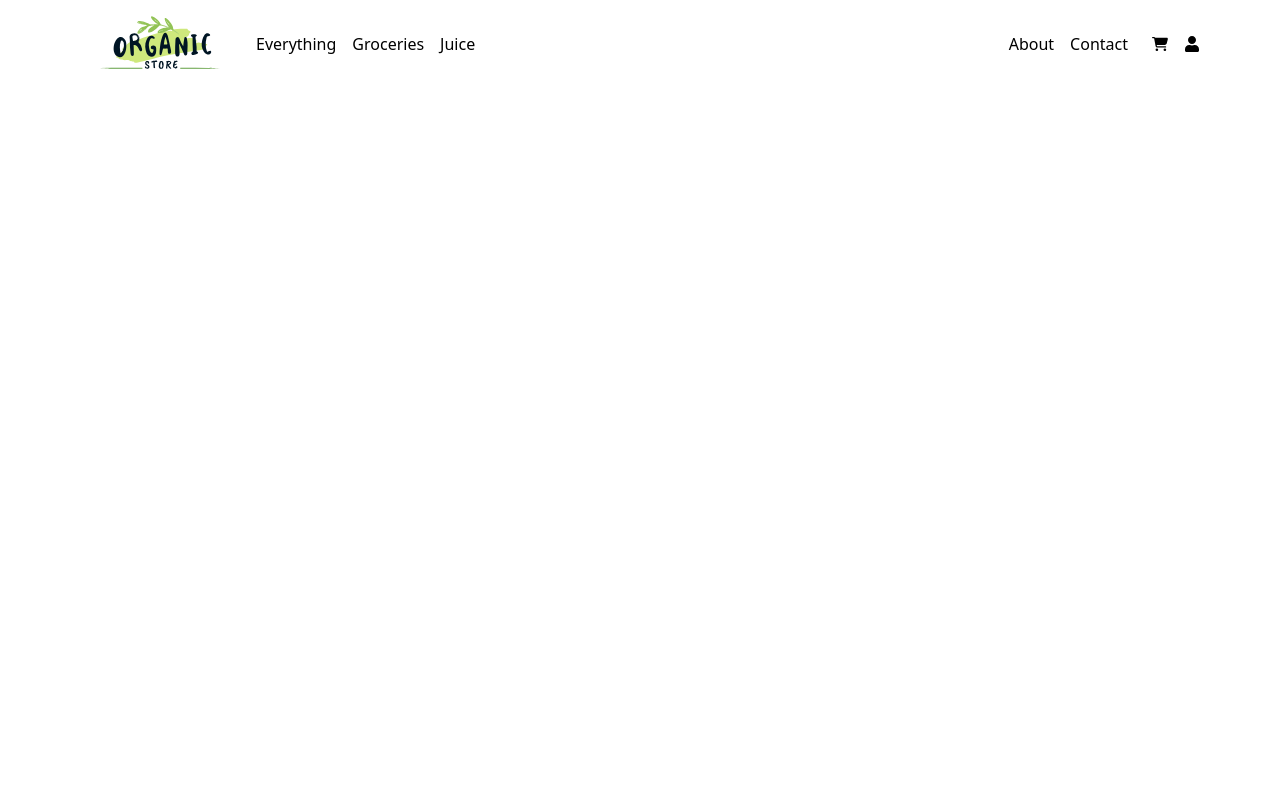
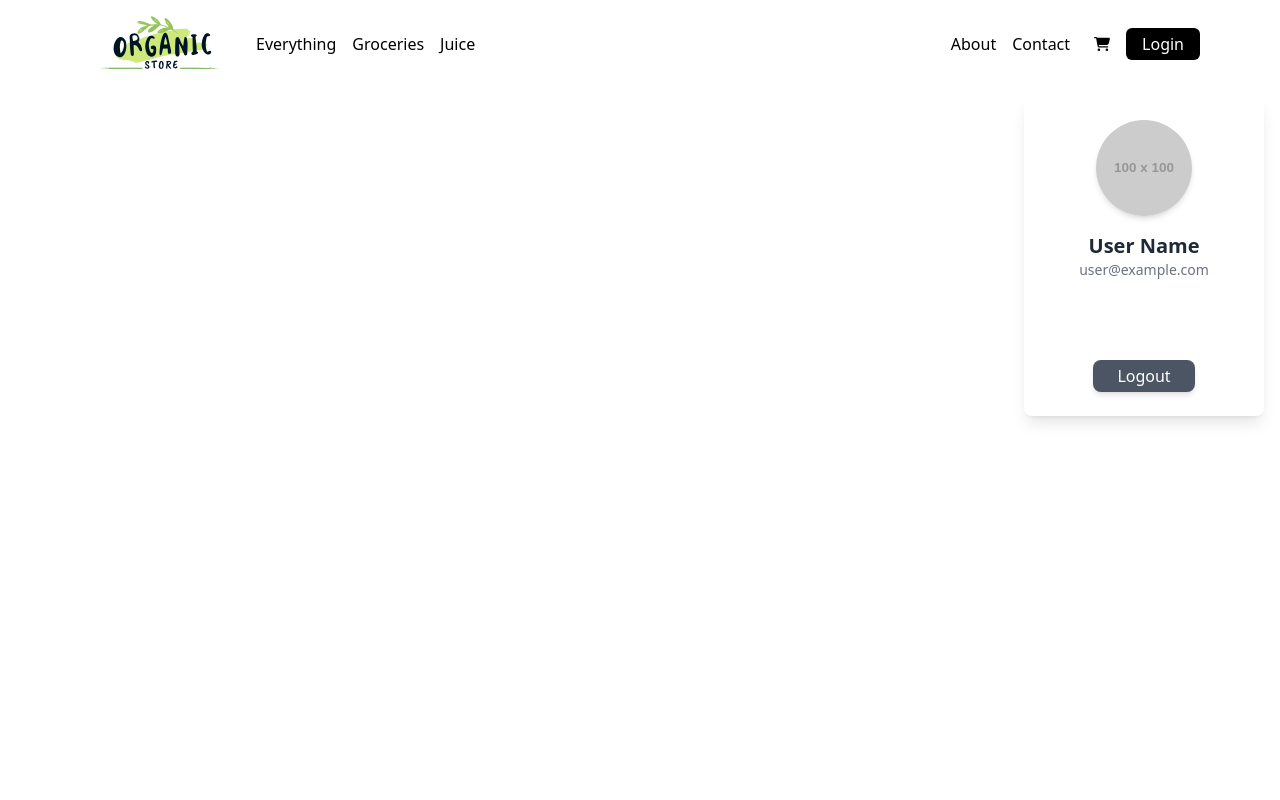
Before and after one commit to abhidhole2002/e-commerce, a React (Vite) app: page /logout in a window 1280 px wide. Shown: the top 800 px of the page. Built offline with nearby package versions, Linux system fonts and the light colour scheme.

Commit message:
logout card added on profile icon

```diff
--- a/src/AppContext/AppContext.jsx
+++ b/src/AppContext/AppContext.jsx
@@ -4,10 +4,16 @@ const AppContext = createContext();
 
 const AppContextProvider = ({ children }) => {
   const [showLogin, setShowLogin] = useState(false);
+  const [isLogin, setIsLogin] = useState(false);
+  const [logout, setLogout] = useState(false);
 
   const value = {
     showLogin,
     setShowLogin,
+    isLogin,
+    setIsLogin,
+    logout,
+    setLogout,
   };
   return <AppContext.Provider value={value}>{children}</AppContext.Provider>;
 };
--- a/src/Routes/Routers.jsx
+++ b/src/Routes/Routers.jsx
@@ -2,12 +2,14 @@ import React from "react";
 import { Route, Routes } from "react-router-dom";
 import Home from "../pages/Home/Home";
 import Login from "../pages/Login/Login";
+import Logout from "../pages/Logout/Logout";
 
 const Routers = () => {
   return (
     <Routes>
       <Route path="/" exact element={<Home />} />
       <Route path="/login" exact element={<Login />} />
+      <Route path="/logout" exact element={<Logout />} />
     </Routes>
   );
 };
--- a/src/components/Navbar.jsx
+++ b/src/components/Navbar.jsx
@@ -4,10 +4,12 @@ import Login from "../pages/Login/Login";
 import { FaBars, FaTimes } from "react-icons/fa";
 import { Link } from "react-router-dom";
 import { AppContext } from "../AppContext/AppContext";
+import Logout from "../pages/Logout/Logout";
 
 const Navbar = () => {
   const [menuOpen, setMenuOpen] = useState(false);
-  const { showLogin, setShowLogin } = useContext(AppContext);
+  const { showLogin, setShowLogin, isLogin, logout, setLogout } =
+    useContext(AppContext);
 
   return (
     <div className=" fixed bg-white z-0 top-0 flex justify-between w-full px-4 md:px-20 items-center py-4">
@@ -30,14 +32,33 @@ const Navbar = () => {
         </nav>
         <div className="flex items-center gap-4">
           <Icons.FaCartShopping />
-          <Link to={"/login"}>
-            <Icons.FaUser
-              className="cursor-pointer"
-              onClick={() => setShowLogin(!showLogin)}
-            />
-          </Link>
+          {isLogin ? (
+            <>
+              <div
+                className="cursor-pointer "
+                onClick={() => {
+                  setLogout(!logout);
+                }}
+              >
+                {/* <Link to={"/logout"}> */}
+                <Icons.FaUser />
+                {/* </Link> */}
+              </div>
+            </>
+          ) : (
+            <>
+              <Link to={"/login"}>
+                <h1
+                  className="cursor-pointer bg-black text-white px-4 py-1 rounded-md"
+                  onClick={() => setShowLogin(!showLogin)}
+                >
+                  Login
+                </h1>
+              </Link>
+            </>
+          )}
         </div>
-        <div className="md:hidden border-2 border-gray-500 px-1 py-1 rounded-md">
+        <div className="flex items-center md:hidden border-2 border-gray-500 px-1 py-1 rounded-md">
           <FaBars
             className="cursor-pointer"
             onClick={() => setMenuOpen(true)}
@@ -79,6 +100,8 @@ const Navbar = () => {
         </div>
       )}
 
+      {logout && <Logout />}
+
       {showLogin && <Login />}
     </div>
   );
--- a/src/pages/Login/Login.jsx
+++ b/src/pages/Login/Login.jsx
@@ -6,7 +6,7 @@ import { AppContext } from "../../AppContext/AppContext";
 
 const Login = ({ onClose }) => {
   const [status, setStatus] = useState("Sign Up");
-  const { showLogin, setShowLogin } = useContext(AppContext);
+  const { setShowLogin, setIsLogin } = useContext(AppContext);
 
   const navigate = useNavigate();
   const [formData, setFormData] = useState({
@@ -60,6 +60,7 @@ const Login = ({ onClose }) => {
             },
           });
           setShowLogin(false);
+          setIsLogin(true);
 
           setTimeout(() => {
             navigate("/");
--- /dev/null
+++ b/src/pages/Logout/Logout.jsx
@@ -0,0 +1,35 @@
+import React, { useContext } from "react";
+import { AppContext } from "../../AppContext/AppContext";
+import { useNavigate } from "react-router-dom";
+
+const Logout = () => {
+  const { setIsLogin, setLogout } = useContext(AppContext);
+  const navigate = useNavigate();
+
+  return (
+    <div className="absolute top-24 right-4  w-60 h-80 bg-white shadow-lg rounded-lg p-6 flex flex-col items-center justify-between z-50">
+      <div className="flex flex-col items-center">
+        <img
+          src="https://via.placeholder.com/100"
+          alt="Profile"
+          className="w-24 h-24 rounded-full mb-4 shadow-md"
+        />
+        <h1 className="text-xl font-semibold text-gray-800">User Name</h1>
+        <p className="text-sm text-gray-500">user@example.com</p>
+      </div>
+      <button
+        onClick={() => {
+          setIsLogin(false);
+          setLogout(false);
+          navigate("/");
+          window.location.reload();
+        }}
+        className="mt-4 px-6 py-1 bg-gray-600 text-white rounded-lg shadow-md hover:bg-gray-700 transition duration-300"
+      >
+        Logout
+      </button>
+    </div>
+  );
+};
+
+export default Logout;
```
